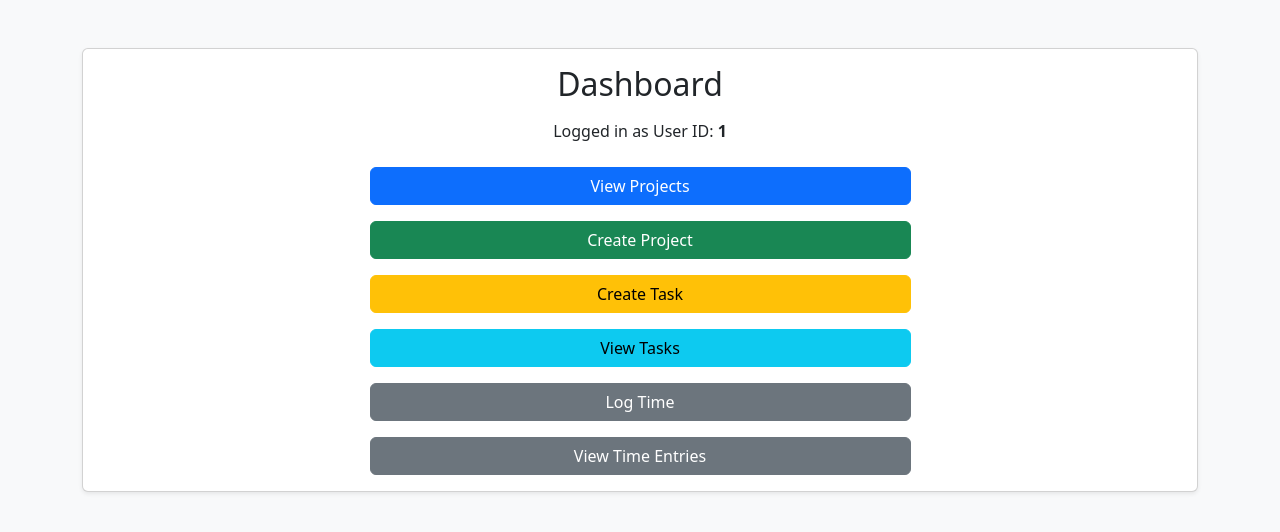
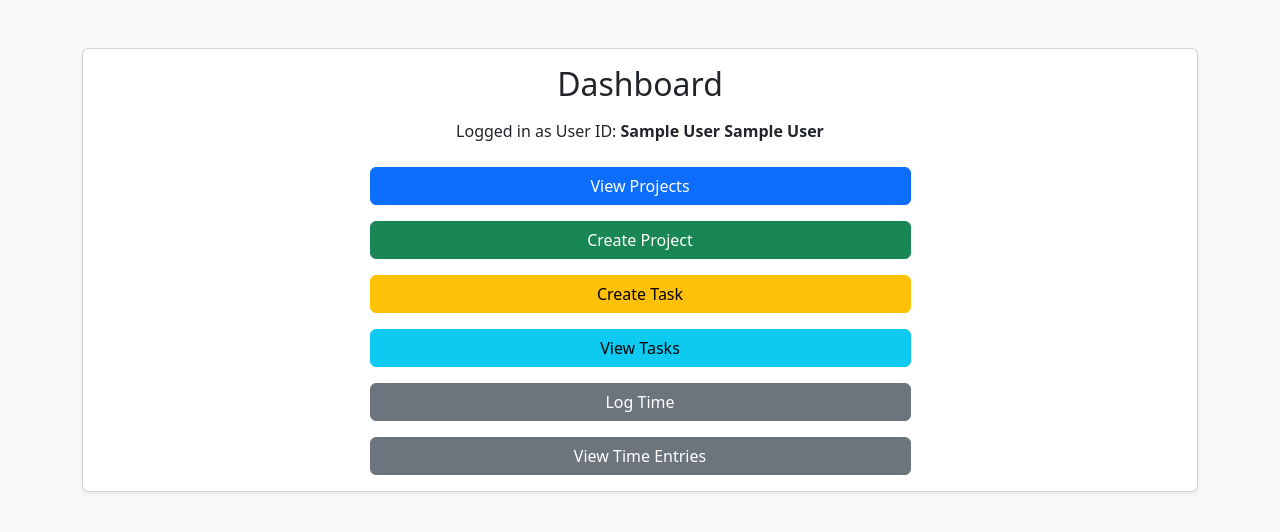
Before and after one commit to unvkvc/project-work-tracking-system, a PHP site: page /dashboard.php in a window 1280 px wide. Shown: the part 56-588 px from the top of the page. Run offline with PHP 8.4, Linux system fonts and the light colour scheme; the visitor is signed in with stand-in values (Sample User, id 1).

Commit message:
change UI from logged in as user id to logged in as name and surname

```diff
--- a/frontend/dashboard.php
+++ b/frontend/dashboard.php
@@ -3,7 +3,7 @@ session_start();
 
 require '../backend/db.php';
 
-$stmt = $pdo->prepare("SELECT role_id FROM users WHERE id = ?");
+$stmt = $pdo->prepare("SELECT role_id, first_name, last_name FROM users WHERE id = ?");
 $stmt->execute([$_SESSION['user_id']]);
 $user = $stmt->fetch();
 
@@ -45,7 +45,7 @@ if (!isset($_SESSION['user_id'])) {
 
             <p class="mb-4">
                 Logged in as User ID:
-                <strong><?php echo $_SESSION['user_id']; ?></strong>
+                <strong><?php echo $user['first_name'] . ' ' . $user['last_name']; ?></strong>
             </p>
 
             <div class="d-grid gap-3 col-6 mx-auto">
@@ -72,7 +72,7 @@ if (!isset($_SESSION['user_id'])) {
 
                 <a href="time_entries.php" class="btn btn-secondary">
                     View Time Entries
-                </a>
+            </a>
 
             <?php if ($user['role_id'] == 1): ?>
                 <a href="manage_users.php" class="btn btn-dark">
```
